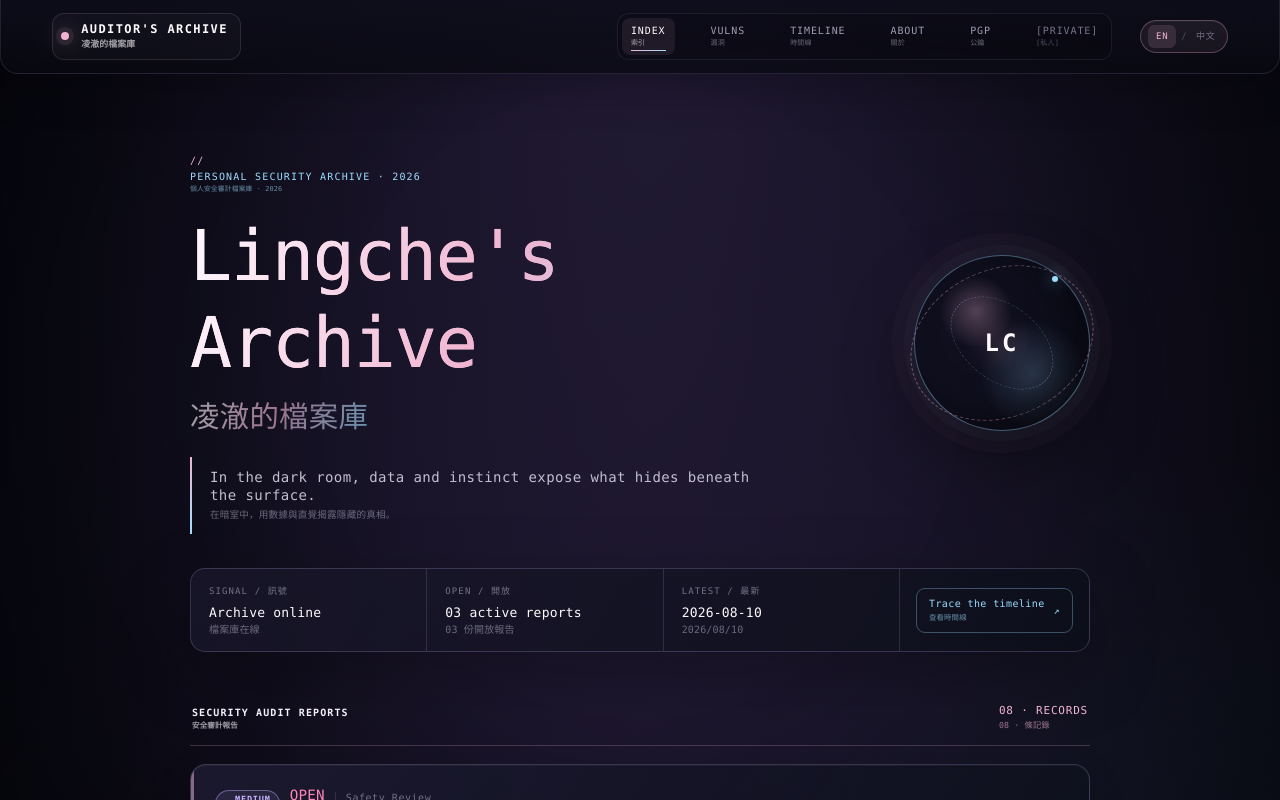
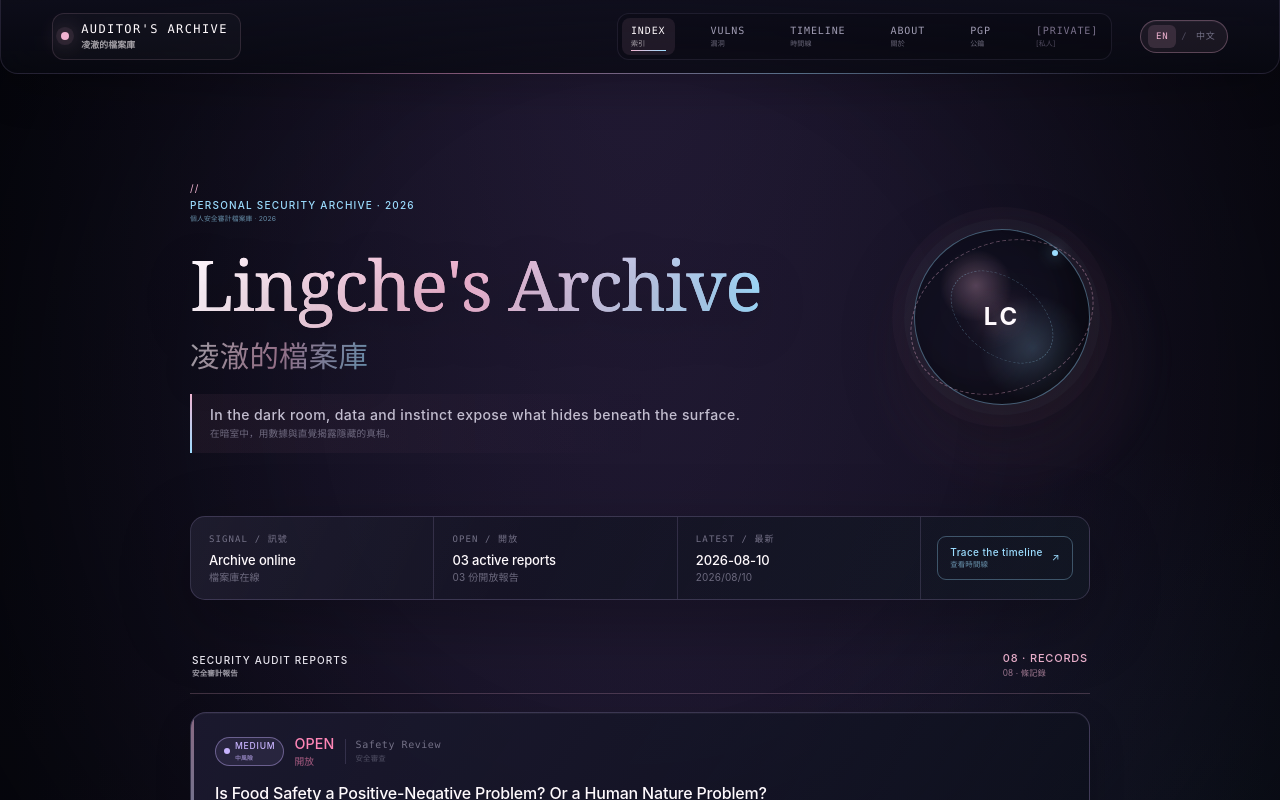
Before and after one commit to 0xling-patch/auditors-archive, a Next.js app: page / in a window 1280 px wide. Shown: the top 800 px of the page. Built offline with nearby package versions, Linux system fonts and the light colour scheme.

Commit message:
feat: refine bilingual archive visual experience

```diff
--- a/app/globals.css
+++ b/app/globals.css
@@ -709,3 +709,166 @@ body::before {
   .filter-label { width: 100%; margin-bottom: 2px; }
   .filter-chip { flex: 1 1 auto; }
 }
+
+/* Refined archive experience: preserve bilingual hierarchy while improving reading comfort. */
+:root {
+  --reading-ink: #e5e0ed;
+  --reading-muted: #aaa3b6;
+  --surface-glow: rgba(255, 184, 218, 0.08);
+}
+
+body {
+  font-family: Inter, "SF Pro Text", "PingFang TC", "Noto Sans TC", system-ui, sans-serif;
+  font-size: 15px;
+  letter-spacing: 0.012em;
+}
+
+.site-nav {
+  position: sticky;
+  top: 0;
+  z-index: 40;
+  isolation: isolate;
+}
+.site-nav::after {
+  content: "";
+  position: absolute;
+  right: 14%;
+  bottom: -1px;
+  left: 14%;
+  height: 1px;
+  pointer-events: none;
+  background: linear-gradient(90deg, transparent, rgba(255, 159, 207, 0.72), rgba(156, 221, 255, 0.65), transparent);
+  opacity: 0.62;
+}
+.nav-brand, .nav-link, .language-switcher, .signal-label, .card-id, .card-category,
+.card-date, .review-fact-label, .review-fact-value, .table-id, .table-cwe, .table-date {
+  font-family: "SF Mono", "Cascadia Code", Consolas, ui-monospace, monospace;
+}
+
+.hero-header::before {
+  content: "";
+  position: absolute;
+  inset: 12% -10% auto auto;
+  width: min(38vw, 330px);
+  aspect-ratio: 1;
+  border-radius: 50%;
+  background: radial-gradient(circle, rgba(255, 159, 207, 0.085), transparent 68%);
+  filter: blur(7px);
+  pointer-events: none;
+}
+.hero-title {
+  font-family: "Iowan Old Style", "Songti TC", "Noto Serif TC", Georgia, serif;
+  font-weight: 500;
+  text-shadow: 0 14px 48px rgba(0,0,0,0.35);
+}
+.hero-title .bilingual-primary { font-weight: 500; }
+.hero-title .bilingual-secondary {
+  max-width: 31rem;
+  font-family: Inter, "PingFang TC", "Noto Sans TC", system-ui, sans-serif;
+  font-weight: 520;
+  line-height: 1.2;
+}
+.hero-subtitle {
+  max-width: 560px;
+  border-radius: 0 10px 10px 0;
+  background: linear-gradient(90deg, rgba(255, 159, 207, 0.055), transparent 85%);
+}
+.hero-orbit { transition: transform 260ms var(--ease-out), box-shadow 260ms var(--ease-out); }
+.hero-orbit:hover { transform: rotate(5deg) scale(1.03); box-shadow: 0 30px 80px rgba(0,0,0,0.46), 0 0 45px rgba(240,180,211,0.11), inset -18px -12px 36px rgba(0,0,0,0.4); }
+
+.archive-signal-bar { position: relative; }
+.archive-signal-bar::before {
+  content: "";
+  position: absolute;
+  inset: 0;
+  pointer-events: none;
+  background: linear-gradient(115deg, rgba(255,255,255,0.03), transparent 38%, rgba(156,221,255,0.035));
+}
+.signal-cell { position: relative; }
+.signal-cell .bilingual-primary { letter-spacing: -0.01em; }
+
+.vuln-card { transform: translateZ(0); }
+.vuln-card:focus-within { border-color: var(--border-bright); box-shadow: 0 0 0 3px rgba(255,159,207,0.12), 0 24px 52px rgba(0,0,0,0.30); }
+.card-title { font-family: Inter, "PingFang TC", "Noto Sans TC", system-ui, sans-serif; font-weight: 600; letter-spacing: -0.012em; }
+.card-title .bilingual-primary { line-height: 1.36; }
+.card-title .bilingual-secondary { font-weight: 420; line-height: 1.5; }
+.card-footer { color: var(--reading-muted); }
+
+.review-meta-card { position: relative; overflow: hidden; }
+.review-meta-card::after {
+  content: "";
+  position: absolute;
+  top: -55px;
+  right: -50px;
+  width: 190px;
+  height: 190px;
+  border: 1px solid rgba(156,221,255,0.12);
+  border-radius: 50%;
+  box-shadow: 0 0 0 19px rgba(255,159,207,0.02), 0 0 0 38px rgba(156,221,255,0.015);
+  pointer-events: none;
+}
+.review-meta-card > * { position: relative; z-index: 1; }
+.review-title {
+  font-family: "Iowan Old Style", "Songti TC", "Noto Serif TC", Georgia, serif;
+  font-weight: 520;
+  line-height: 1.18;
+}
+.review-content {
+  max-width: 780px;
+  color: var(--reading-ink);
+  font-size: clamp(1rem, 1.15vw, 1.07rem);
+  line-height: 1.98;
+}
+.review-content h2 {
+  position: relative;
+  padding: 0 0 12px 15px;
+  border-bottom: 1px solid rgba(240,180,211,0.2);
+  font-family: "Iowan Old Style", "Songti TC", "Noto Serif TC", Georgia, serif;
+  font-size: clamp(1.4rem, 2.3vw, 1.8rem);
+  letter-spacing: -0.028em;
+}
+.review-content h2::before {
+  content: "";
+  position: absolute;
+  top: 0.2em;
+  bottom: 0.78em;
+  left: 0;
+  width: 2px;
+  border-radius: 99px;
+  background: linear-gradient(var(--accent-strong), var(--accent-cool));
+}
+.bilingual-review-block { border-left-color: rgba(196,178,235,0.25); transition: border-color 180ms var(--ease-out), background 180ms var(--ease-out); }
+.bilingual-review-block:hover { background: linear-gradient(90deg, rgba(255,159,207,0.035), transparent 62%); }
+.bilingual-review-primary > p { color: var(--reading-ink); }
+.bilingual-review-secondary > p { color: var(--reading-muted); }
+.bilingual-review-secondary > h1, .bilingual-review-secondary > h2, .bilingual-review-secondary > h3 { color: #bdb5c9; }
+
+.simple-page-header { padding-bottom: 22px; }
+.simple-page-title {
+  font-family: "Iowan Old Style", "Songti TC", "Noto Serif TC", Georgia, serif;
+  font-weight: 520;
+  letter-spacing: -0.025em;
+}
+.table-shell { box-shadow: 0 20px 48px rgba(0,0,0,0.25); }
+.archive-table th { position: sticky; top: 0; backdrop-filter: blur(12px); }
+.timeline-entry { position: relative; overflow: hidden; }
+.timeline-entry::before { content: ""; position: absolute; top: 0; bottom: 0; left: 0; width: 2px; background: linear-gradient(var(--accent), var(--accent-cool)); opacity: 0; transition: opacity 180ms var(--ease-out); }
+.timeline-entry:hover::before { opacity: 1; }
+
+.bilingual-primary { font-weight: 520; }
+.bilingual-secondary { font-family: Inter, "PingFang TC", "Noto Sans TC", system-ui, sans-serif; }
+.language-option:focus-visible, .nav-link:focus-visible, .signal-link:focus-visible, .vuln-card:focus-visible, .timeline-entry:focus-visible {
+  outline: 2px solid var(--accent-cool);
+  outline-offset: 3px;
+}
+
+@media (max-width: 768px) {
+  .site-nav::after { right: 8%; left: 8%; }
+  .hero-header::before { top: 3%; right: -24%; width: 70vw; }
+  .hero-title { font-size: clamp(2.65rem, 14vw, 4rem); }
+  .hero-title .bilingual-secondary { font-size: 0.48em; }
+  .review-content { font-size: 1rem; line-height: 1.9; }
+  .review-content h2 { padding-left: 12px; }
+  .review-meta-card::after { width: 130px; height: 130px; top: -50px; right: -45px; }
+  .archive-signal-bar { border-radius: 13px; }
+}
```
Also changed, not shown: 1 other file (tests, documents, lock files or other folders).
